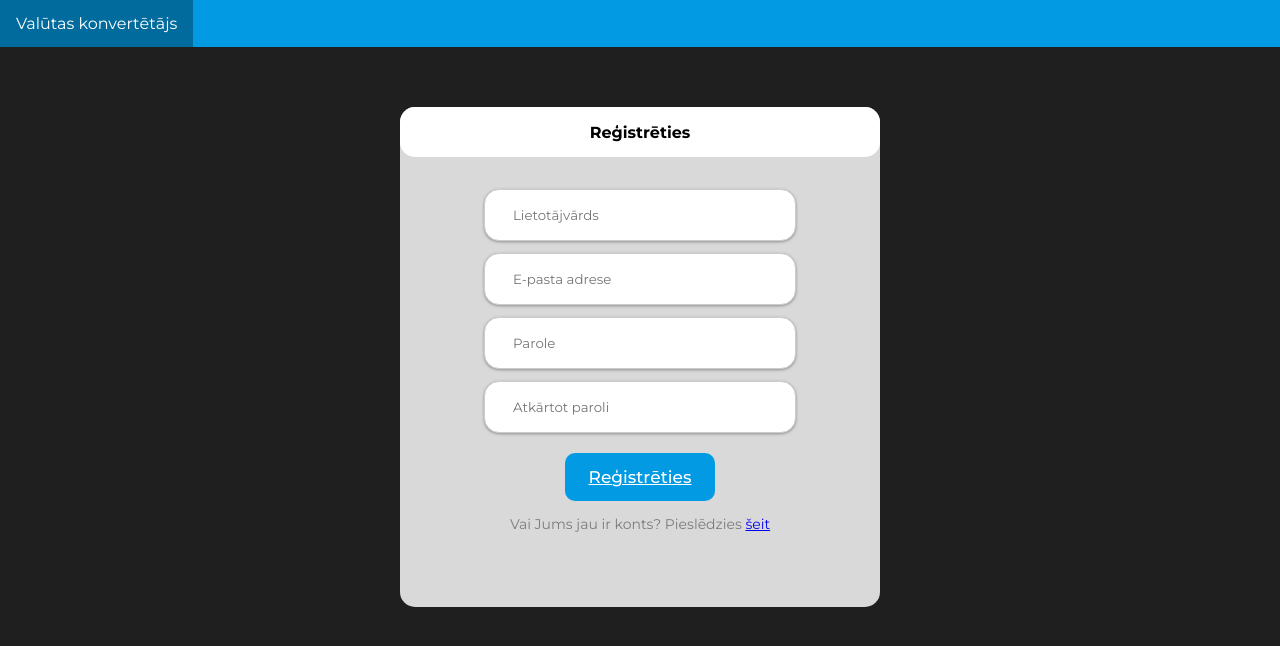
After one commit to Lauris05-txt/Programm-anas-piekluves-darbs, a Flask app: page /signup in a window 1280 px wide. The commit adds this page. Shown: the top 646 px of the page. Run offline with Flask 3, Linux system fonts and the light colour scheme.

Commit message:
Register page

```diff
--- a/currency_converter.py
+++ b/currency_converter.py
@@ -48,5 +48,15 @@ def delete_history():
 def home():
     return render_template("home.html")
 
+@app.route('/signup', methods=['GET', 'POST'])
+def signup():
+    username = request.form.get('username')
+    email = request.form.get('email')
+    password = request.form.get('password')
+
+    db = utilities.Database()
+    db.user_data(username, email, password)
+    return render_template('signup.html')
+
 if __name__ == '__main__':
     app.run(debug=True)
--- a/static/style.css
+++ b/static/style.css
@@ -243,13 +243,27 @@ table {
 }
 
 .link-to-history {
+    position: absolute;
     color: #ffffff;
+    top: 433px;
+    left: 343px;
     text-decoration: none;
+    transition: 0.3s;
+}
+
+.link-to-history:hover {
+    transform: translateY(2px);
 }
 
 .material-icons {
     color: #ffffff;
 }
+
+.clock-icon {
+    position: absolute;
+    left: 315px;
+}
+
 
 .box-content {
     padding-top: 100px;
@@ -312,7 +326,7 @@ table {
 
 .copy-button {
     position: absolute;
-    right: 260px;
+    right: 270px;
 }
 
 .copy-button-icon {
@@ -397,3 +411,88 @@ table {
     font-weight: 600;
     font-size: 22px;
 }
+
+.atgriezties-poga {
+    text-decoration: none;
+    color: #666666;
+    font-weight: 500;
+    padding: 30px 80px;
+    position: absolute;
+}
+
+.mother-half-box {
+    margin: auto;
+    margin-top: 60px;
+    width: 600px;
+    text-align: center;
+}
+.main-half-box {
+    height: 500px;
+    width: 80%;
+    background-color: #D9D9D9;
+    display: block;
+    margin: auto;
+    border-radius: 15px;
+}
+
+.half-box-title {
+    display: inline-block;
+    height: 50px;
+    border-radius: 15px;
+    width: 100%;
+    background-color: #ffffff;
+    align-content: center;
+    text-align: center;
+    font-weight: bold;
+    margin-bottom: 20px;
+}
+
+.input-container-2 {
+    display: inline-flex;
+    align-items: center;
+    width: 300px;
+    height: 50px;
+    border: 1px solid #ccc;
+    border-radius: 15px;
+    background-color: #ffffff;
+    padding-right: 10px;
+    margin-top: 12px;
+    box-shadow: 0px 1px 3px #8e8e8e;
+}
+
+.input-container-2 input {
+    border: black 1px;
+    outline: none;
+    margin-left: 18px;
+    padding: 10px;
+    flex: 1;
+}
+
+.register-button {
+    border: none;
+    font-family: 'Montserrat', 'serif';
+    border-radius: 10px;
+    color: #ffffff;
+    background-color: #029AE3;
+    padding: 14px;
+    text-decoration: none;
+    font-weight: 500;
+    transition: 0.3s;
+    width: 150px;
+    margin-top: 20px;
+    font-size: 17px;
+    text-decoration: underline;
+    text-decoration-thickness: 1px;
+}
+
+.register-button:hover {
+    width: 150px;
+    font-family: 'Montserrat', 'serif';
+    background-color: #006fa3;
+}
+
+.have-account {
+    display: ruby;
+    color: #7c7c7c;
+    font-size: 14px;
+}
--- a/templates/history.html
+++ b/templates/history.html
@@ -19,7 +19,7 @@
 
           <ul class="navbar">
             <li><a href="/ieiet">Log in</a></li>
-            <li><a href="/regisreties">Sign up</a></li>
+            <li><a href="/signup">Sign up</a></li>
             <li style="float:left"><a href="/home">Valūtas konvertētājs</a></li>
           </ul>
         </div>
--- a/templates/home.html
+++ b/templates/home.html
@@ -16,7 +16,7 @@
       <!-- body div -->
         <ul class="navbar">
             <li><a href="/ieiet">Log in</a></li>
-            <li><a href="/regisreties">Sign up</a></li>
+            <li><a href="/signup">Sign up</a></li>
             <li style="float:left"><a href="/home">Valūtas konvertētājs</a></li>
         </ul>
         <div style="padding-top: 60px;">
--- /dev/null
+++ b/templates/signup.html
@@ -0,0 +1,72 @@
+<!DOCTYPE html>
+<html lang="en">
+  <head>
+    <meta charset="UTF-8">
+    <meta name="viewport" content="width=device-width, initial-scale=1.0">
+    <meta http-equiv="X-UA-Compatible" content="ie=edge">
+    <title> Valūtas konvertētājs</title>
+    <link rel="stylesheet" type="text/css" href="{{ url_for('static', filename='style.css' ) }}">
+    <link rel="preconnect" href="https://fonts.googleapis.com">
+    <link rel="preconnect" href="https://fonts.gstatic.com" crossorigin>
+    <link href="https://fonts.googleapis.com/icon?family=Material+Icons" rel="stylesheet">
+    <link href="https://fonts.googleapis.com/css2?family=Montserrat:ital,wght@0,100..900;1,100..900&display=swap" rel="stylesheet">
+  </head>
+  <body>
+
+
+    <div>
+      <!-- body div -->
+
+    <ul class="navbar">
+      <li style="float:left"><a href="/home">Valūtas konvertētājs</a></li>
+    </ul>
+
+    <div class="mother-half-box">
+    <div class="main-half-box">
+        <div class="half-box-title">
+            Reģistrēties
+        </div>
+        <form action="post">
+        <div class="input-container-2">
+          <input type="text" name= 'username' id="username" placeholder="Lietotājvārds" style="font-family: 'Montserrat', serif;">
+        </div>
+        <div class="input-container-2">
+          <input type="text" name= 'email' id="email" placeholder="E-pasta adrese" style="font-family: 'Montserrat', serif;">
+        </div>
+        <div class="input-container-2">
+          <input type="text" name= 'password' id="password" placeholder="Parole" style="font-family: 'Montserrat', serif;">
+        </div>
+        <div class="input-container-2">
+          <input type="text" name= 'password_check' id="password_check" placeholder="Atkārtot paroli" style="font-family: 'Montserrat', serif;">
+        </div>
+
+        <div>
+        <input type="submit" class="register-button" value="Reģistrēties">
+        </div>
+
+        </form>
+        <div class="have-account">
+          <p>Vai Jums jau ir konts? Pieslēdzies </p>
+          <a href="/login">šeit </a>
+        </div>
+
+    </div>
+    </div>
+
+
+
+    </div>
+
+
+
+
+
+
+
+
+
+    </div>
+
+    </body>
+
+    </html>
--- a/utilities.py
+++ b/utilities.py
@@ -39,3 +39,8 @@ class Database():
         self.connection.commit()
         self.cur.close()
         return (("", "", "", "", "", "", ""))
+
+    def user_data(self, username, email, password):
+        self.cur.execute("""INSERT INTO 'user'('username', 'email', 'password') VALUES (?, ?, ?) """, (username, email, password))
+        self.connection.commit()
+        self.connection.close()
```
Also changed, not shown: templates/index.html (+6 -5 lines), valutas_konvertetajs.db.
